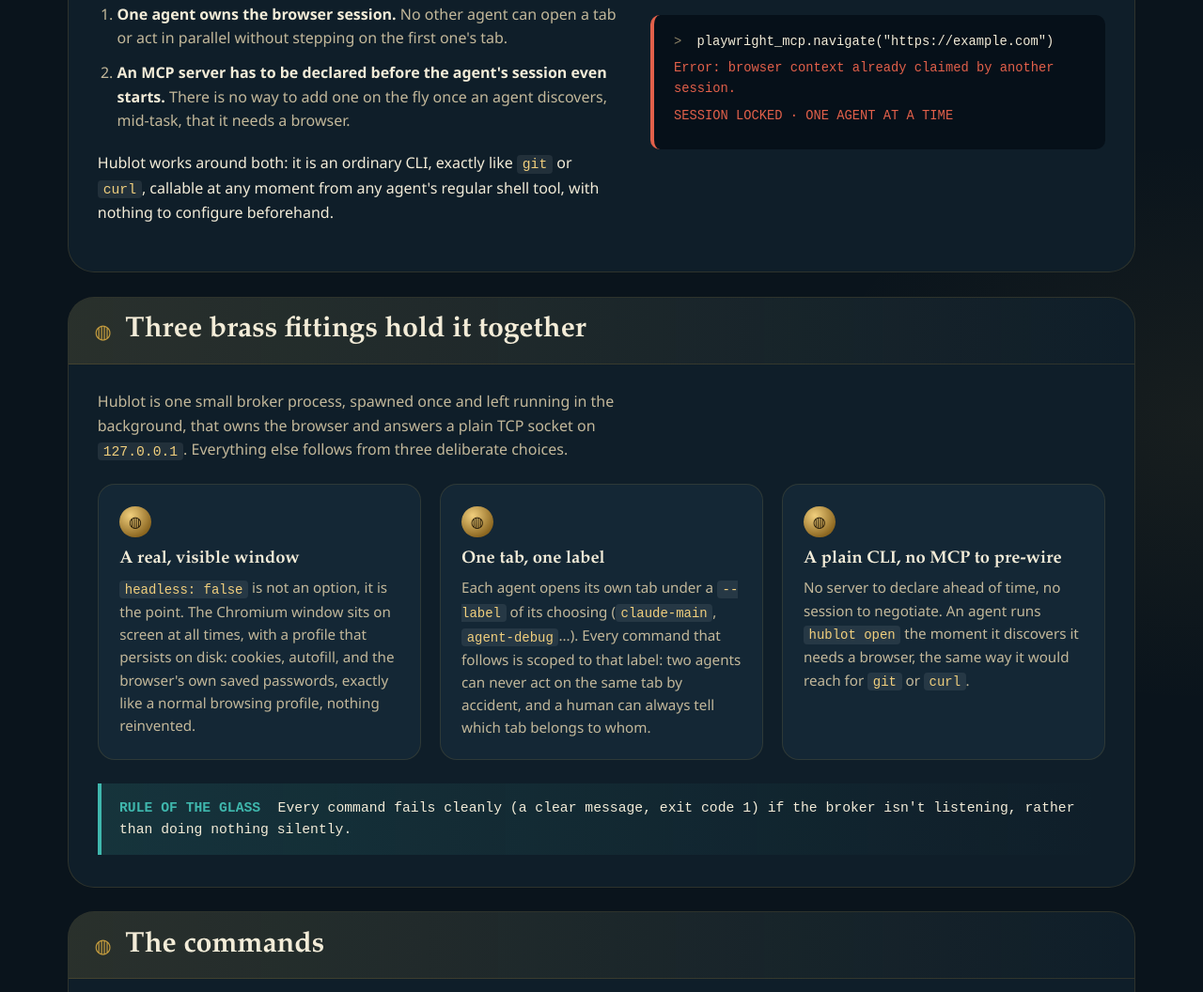
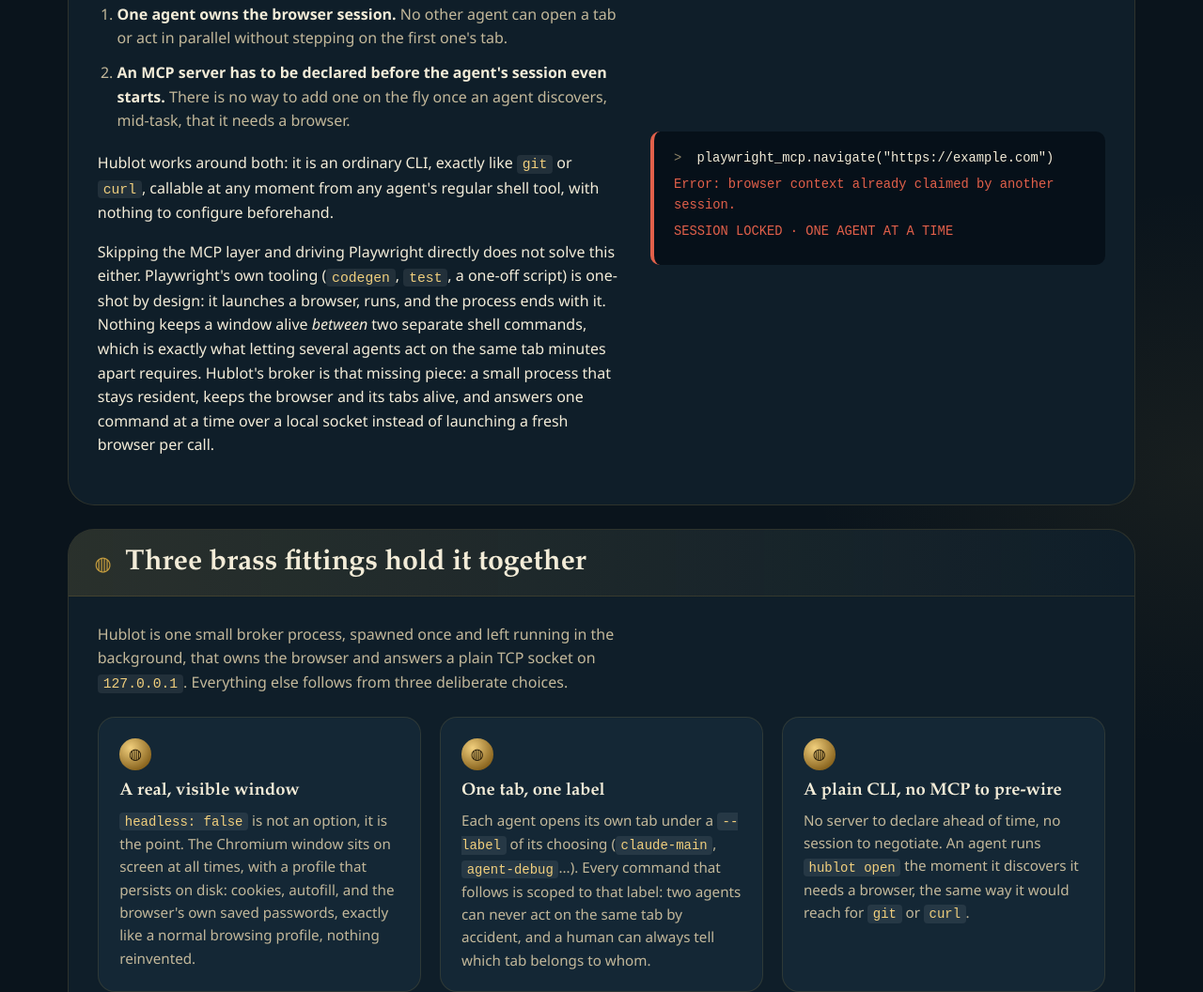
Before and after one commit to bzhzion/hublot, a website: page site/index.html in a window 1280 px wide. Shown: the part 799-1855 px from the top of the page at 94% size. Drawn offline with Linux system fonts and the light colour scheme; a web font is replaced by a local one.

Commit message:
site: explique pourquoi Playwright brut (script/CLI) ne suffit pas non plus

```diff
--- a/site/index.html
+++ b/site/index.html
@@ -124,6 +124,16 @@
           Hublot works around both: it is an ordinary CLI, exactly like <code>git</code> or
           <code>curl</code>, callable at any moment from any agent's regular shell tool,
           with nothing to configure beforehand.
+        </p>
+        <p>
+          Skipping the MCP layer and driving Playwright directly does not solve this either.
+          Playwright's own tooling (<code>codegen</code>, <code>test</code>, a one-off script)
+          is one-shot by design: it launches a browser, runs, and the process ends with it.
+          Nothing keeps a window alive <em>between</em> two separate shell commands, which is
+          exactly what letting several agents act on the same tab minutes apart requires.
+          Hublot's broker is that missing piece: a small process that stays resident, keeps the
+          browser and its tabs alive, and answers one command at a time over a local socket
+          instead of launching a fresh browser per call.
         </p>
       </div>
       <div class="readout readout--error">
```
